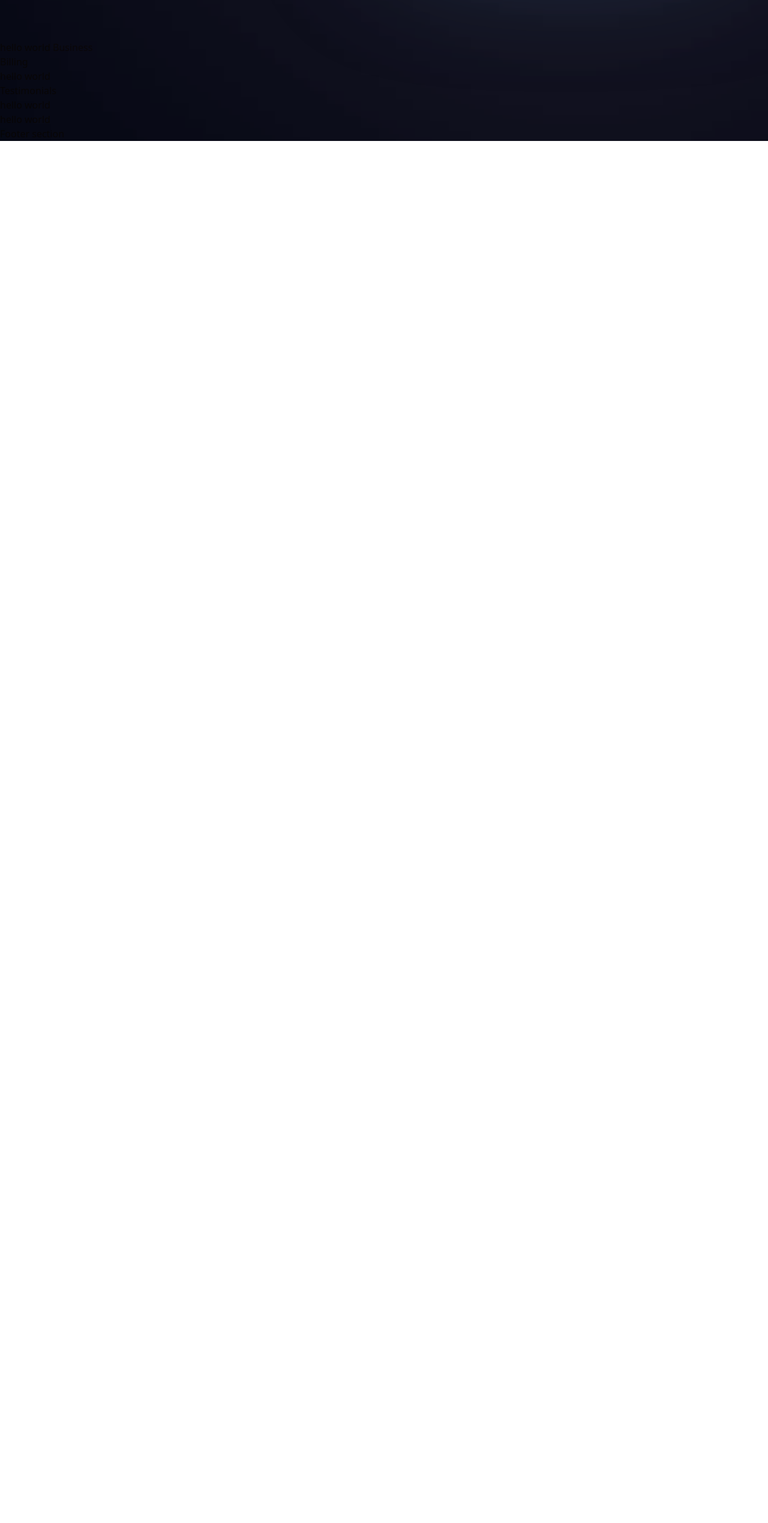
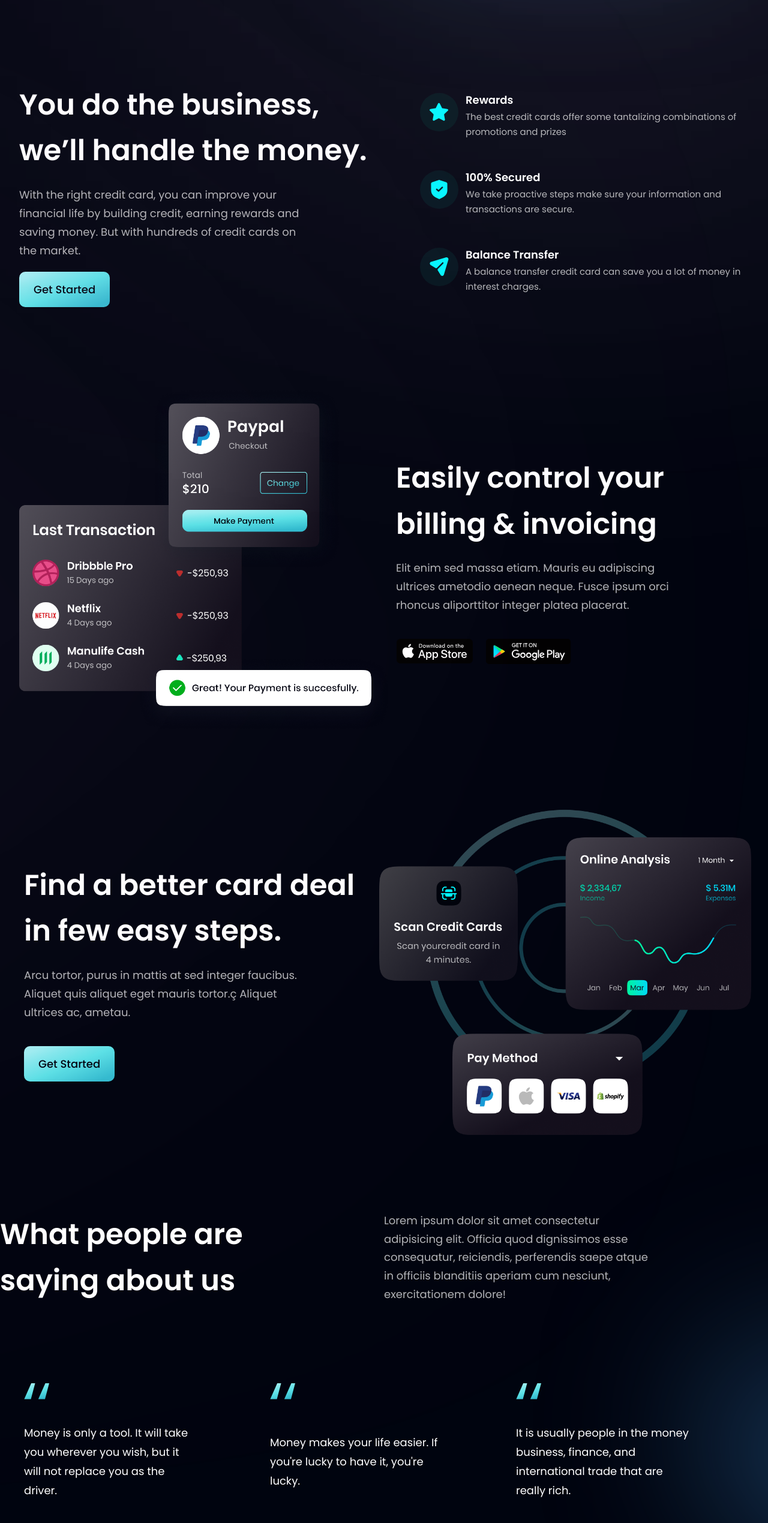
Before and after one commit to Abu-0-RayhaN/Responsive-Web-Page-With-React-Tailwind, a React (Vite) app: page / in a window 1280 px wide. Shown: the part 860-3399 px from the top of the page at 60% size. Before the commit the page ends 1095 px from the top, so only its background shows below. Built offline with nearby package versions, Linux system fonts and the light colour scheme.

Commit message:
billig business testimonial

```diff
--- a/src/components/Billing.jsx
+++ b/src/components/Billing.jsx
@@ -1,11 +1,45 @@
-// import React from 'react'
+import { apple, bill, google } from "../assets";
+import styles, { layout } from "../style";
 
-const Billing = () => {
-  return (
-    <div>
-      <p>Billing</p>
+const Billing = () => (
+  <section id="product" className={`${layout.sectionReverse}`}>
+    <div className={layout.sectionImgReverse}>
+      <img
+        src={bill}
+        alt="billing"
+        className="w-[100%] h-[100%] relative z-[5] ml-16"
+      />
+
+      {/* gradient start */}
+      <div className="absolute z-[3] -left-1/2 top-0 w-[50%] h-[50%] rounded-full white__gradient" />
+      <div className="absolute z-[0] w-[50%] h-[50%] -left-1/2 bottom-0 rounded-full pink__gradient" />
+      {/* gradient end */}
     </div>
-  )
-}
 
-export default Billing
+    <div className={layout.sectionInfo}>
+      <h2 className={styles.heading2}>
+        Easily control your <br className="sm:block hidden" /> billing &
+        invoicing
+      </h2>
+      <p className={`${styles.paragraph} max-w-[470px] mt-5`}>
+        Elit enim sed massa etiam. Mauris eu adipiscing ultrices ametodio aenean
+        neque. Fusce ipsum orci rhoncus aliporttitor integer platea placerat.
+      </p>
+
+      <div className="flex flex-row flex-wrap sm:mt-10 mt-6">
+        <img
+          src={apple}
+          alt="google_play"
+          className="w-[128.86px] h-[42.05px] object-contain mr-5 cursor-pointer"
+        />
+        <img
+          src={google}
+          alt="google_play"
+          className="w-[144.17px] h-[43.08px] object-contain cursor-pointer"
+        />
+      </div>
+    </div>
+  </section>
+);
+
+export default Billing;
--- a/src/components/Business.jsx
+++ b/src/components/Business.jsx
@@ -1,11 +1,59 @@
+/* eslint-disable react/jsx-key */
 // import React from 'react'
+import { features } from "../constants";
+import styles, { layout } from "../style";
+import Button from "./Button";
 
+// const FeatureCard = (icon, title, content, index) => {
+//   <div>
+//     <div>{title}</div>
+//   </div>;
+// };
 const Business = () => {
   return (
-    <div>
-      <p>hello world Business</p>
-    </div>
-  )
-}
+    <section className={layout.section} id="feature">
+      <div className={`${layout.sectionInfo} ml-8`}>
+        <h2 className={styles.heading2}>
+          You do the business, <br className="sm:block hidden" /> we’ll handle
+          the money.
+        </h2>
+        <p className={`${styles.paragraph} max-w-[470px] mt-5`}>
+          With the right credit card, you can improve your financial life by
+          building credit, earning rewards and saving money. But with hundreds
+          of credit cards on the market.
+        </p>
+        <Button styles={`mt-5`} />
+      </div>
+      <div className={`${layout.sectionImg} flex-col`}>
+        {features.map((feature, index) => (
+          <div
+            className={`flex flex-row p-6 rounded-[20px] ${
+              index !== features.length - 1
+            }?'mb-6':'mb-0'} feature-card`}
+          >
+            <div
+              className={`w-[64px] h-[64px] rounded-full ${styles.flexCenter} bg-dimBlue`}
+            >
+              <img
+                src={feature.icon}
+                alt="icon"
+                key={feature.id}
+                className="w-[50%] h-[50%] object-contain"
+              />
+            </div>
+            <div className="flex-1 flex-col flex ml-3">
+              <h4 className="font-poppins font-semibold text-white text-[18px] leading-[23px] mb-1">
+                {feature.title}
+              </h4>
+              <p className="font-poppins font-normal text-dimWhite text-[15px] leading-[25px] mb-1">
+                {feature.content}
+              </p>
+            </div>
+          </div>
+        ))}
+      </div>
+    </section>
+  );
+};
 
-export default Business
+export default Business;
--- a/src/components/Button.jsx
+++ b/src/components/Button.jsx
@@ -1,11 +1,13 @@
-// import React from 'react'
+// import React from "react";
 
-const Button = () => {
-  return (
-    <div>
-      <p>hello world</p>
-    </div>
-  )
-}
+// eslint-disable-next-line react/prop-types
+const Button = ({ styles }) => (
+  <button
+    type="button"
+    className={`py-4 px-6 font-poppins font-medium text-[18px] text-primary bg-blue-gradient rounded-[10px] outline-none ${styles}`}
+  >
+    Get Started
+  </button>
+);
 
-export default Button
+export default Button;
--- a/src/components/CardDeal.jsx
+++ b/src/components/CardDeal.jsx
@@ -1,11 +1,26 @@
-// import React from 'react'
+import { card } from "../assets";
+import styles, { layout } from "../style";
+import Button from "./Button";
 
-const CardDeal = () => {
-  return (
-    <div>
-      <p>hello world</p>
+const CardDeal = () => (
+  <section className={layout.section}>
+    <div className={layout.sectionInfo}>
+      <h2 className={`${styles.heading2} ml-10`}>
+        Find a better card deal <br className="sm:block hidden" /> in few easy
+        steps.
+      </h2>
+      <p className={`${styles.paragraph} max-w-[470px] mt-5 ml-10`}>
+        Arcu tortor, purus in mattis at sed integer faucibus. Aliquet quis
+        aliquet eget mauris tortor.ç Aliquet ultrices ac, ametau.
+      </p>
+
+      <Button styles={`mt-10 ml-10`} />
     </div>
-  )
-}
 
-export default CardDeal
+    <div className={layout.sectionImg}>
+      <img src={card} alt="billing" className="w-[100%] h-[100%] sm:mr-14" />
+    </div>
+  </section>
+);
+
+export default CardDeal;
--- a/src/components/Testimonials.jsx
+++ b/src/components/Testimonials.jsx
@@ -1,11 +1,73 @@
 // import React from 'react'
-
+import { feedback } from "../constants";
+import styles from "../style";
+import { quotes } from "../assets";
 const Testimonials = () => {
   return (
-    <div>
-      <p>Testimonials</p>
-    </div>
-  )
-}
+    <section
+      id="client"
+      className={`${styles.paddingY} ${styles.flexCenter} flex-col relative`}
+    >
+      <div className="absolute z-[0] w-[60%] h-[60%] -right-[50%] rounded-full blue__gradient" />
 
-export default Testimonials
+      <div className="flex justify-center w-full items-center md:flex-row flex-col sm:mb-16 mb-6 relative z-[1]">
+        <h1 className={`${styles.heading2} `}>
+          What people are <br className="sm:block hidden" /> saying about us
+        </h1>
+        <div className="w-full md:mt-0 mt-6 ">
+          <p className={`${styles.paragraph} text-left max-w-[450px]`}>
+            Lorem ipsum dolor sit amet consectetur adipisicing elit. Officia
+            quod dignissimos esse consequatur, reiciendis, perferendis saepe
+            atque in officiis blanditiis aperiam cum nesciunt, exercitationem
+            dolore!
+          </p>
+        </div>
+      </div>
+      <div className="flex flex-wrap sm:justify-start justify-center w-full feedback-container relative z-[1]">
+        {feedback.map((card) => (
+          // eslint-disable-next-line react/jsx-key
+          <div
+            className="flex justify-between flex-col
+            px-10 py-12 rounded-[20px] max-w-[370px]
+            md:mr-10 sm:mr-5 mr-0 my-5 feedback-card"
+          >
+            <img
+              src={quotes}
+              alt=""
+              className="w-[42px] h-[27px] object-contain"
+            />
+            <p
+              className="font-poppins font-normal text-[18px]
+             leading-[32px] text-white my-10"
+            >
+              {card.content}
+            </p>
+            <div className="flex flex-row">
+              <img
+                src={card.img}
+                alt={card.name}
+                className="w-[48px] h-[48px] rounded-full"
+              />
+              <div className="flex flex-col ml-4">
+                <h4
+                  className="font-poppins font-semibold text-[20px]
+                    leading-[32px] text-white"
+                >
+                  {card.name}
+                </h4>
+                <p
+                  className="font-poppins font-normal text-[16px]
+                    leading-[24px] text-dimWhite"
+                >
+                  {card.title}
+                </p>
+              </div>
+            </div>
+          </div>
+        ))}
+      </div>
+    </section>
+  );
+};
+
+export default Testimonials;
--- a/src/style.jsx
+++ b/src/style.jsx
@@ -1,8 +1,10 @@
 const styles = {
   boxWidth: "xl:max-w-[1280px] w-full",
 
-  heading2: "font-poppins font-semibold xs:text-[48px] text-[40px] text-white xs:leading-[76.8px] leading-[66.8px] w-full",
-  paragraph: "font-poppins font-normal text-dimWhite text-[18px] leading-[30.8px]",
+  heading2:
+    "font-poppins font-semibold xs:text-[48px] text-[40px] text-white xs:leading-[76.8px] leading-[66.8px] w-full",
+  paragraph:
+    "font-poppins font-normal text-dimWhite text-[18px] leading-[30.8px]",
 
   flexCenter: "flex justify-center items-center",
   flexStart: "flex justify-center items-start",
```
Also changed, not shown: src/constants/index.jsx (+16 -1 lines).
